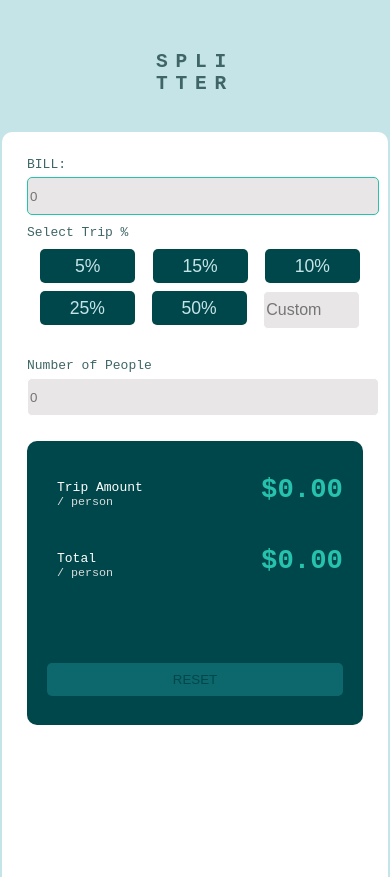
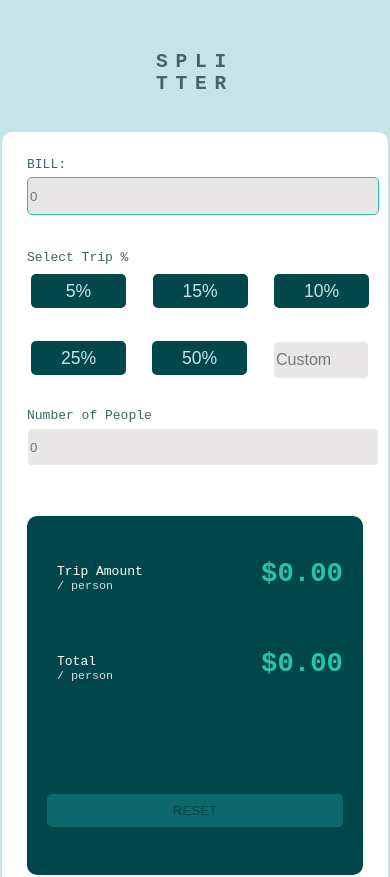
Before and after one commit to J-Henrique-Ferreira/tip-calculator-app-main, a plain HTML site: page index.html in a window 390 px wide. Shown: the top 877 px of the page. Drawn offline with Linux system fonts and the light colour scheme.

Commit message:
atualização page

```diff
--- a/index.html
+++ b/index.html
@@ -35,8 +35,8 @@
                   <li><button>5%</button></li>
                   <li><button>15%</button></li>
                   <li><button>10%</button></li>
+
                 </ul>
-
                 <ul>
                   <li><button>25%</button></li>
                   <li><button>50%</button></li>
@@ -71,9 +71,9 @@
   </article>
 
 
-<!-- <div class="attribution">
+ <footer class="attribution">
     Challenge by <a href="https://www.frontendmentor.io?ref=challenge" target="_blank">Frontend Mentor</a>.
-    Coded by <a href="#">Your Name Here</a>.-->
-  </div>
+    Coded by <a href="#">Your Name Here</a>.
+  </footer>
 </body>
 </html>
--- a/style.css
+++ b/style.css
@@ -47,7 +47,7 @@ article {
 
 .container {
     display: grid;
-    grid-template-columns: 200px auto 200px;
+    grid-template-columns: auto 750px auto;
     grid-template-rows: auto auto  auto;
     grid-template-areas:
     '. . .'
@@ -80,7 +80,7 @@ article {
     border-radius: 5px;
     margin: 0 0 35px 0;
     height: 34px;
-    width: 100%;
+    width: 300px;
 }
 
 .celula1 input:hover {
@@ -105,6 +105,7 @@ article {
     display: inline-flex;
     margin: 0;
     padding: 0;
+    columns: 3;
 }
 .celula1 button {
     font-size: 1.1em;
@@ -128,7 +129,7 @@ article {
     background-color: var(--colorInput);
     font-size: 1em;
     margin: 4px;
-    width: 91px;
+    width: 90px;
     height: 34px;
     color: var(--color2);
 }
@@ -252,7 +253,7 @@ celula1#inCustom:focus{
 
 /*------------------ RESPONSIVE ----------------*/
 
-@media (max-width: 800px) {
+@media (max-width: 760px) {
 
     .container {
         display: grid;
@@ -279,100 +280,65 @@ celula1#inCustom:focus{
         margin-bottom: 10px;
     }
 
-    .celula1 p{
-
-    }
-
     .celula1 input {
-        margin: 0 0 10px 0;
-
-
-    }
-    .celula1 input:hover {
-
-    }
-
-    .celula1 input:focus{
-
-    }
-
-    .buttons {
+        width: 100%;
     }
 
     .celula1 ul{
         display: flex;
-       justify-content: space-evenly;
-
+        justify-content: space-between;
+        margin: 0 0 25px 0;
     }
-    .celula1 button {
-    }
-
-    .celula1 button:hover {
-
-    }
-
-    .celula1 #inCustom {
-
-    }
-
-
-
-    celula1#inCustom:focus{
-
-    }
-
-
-
 
     .celula2 {
         margin: 5px 25px 15px 25px;
     }
 
-    .box1 {
+}
 
+
+@media (max-width: 500px) {
+    @media (max-width: 760px) {
+
+        .container {
+            display: grid;
+            grid-template-columns:  auto ;
+            grid-template-areas:
+            'grid';
 
         }
 
-    .box1 h2 {
+        .grid {
+            background-color: var(--color4);
+            grid-area: grid;
+            border-radius: 10px;
+            margin: 2px;
+            height: auto;
+            display: grid;
+            grid-template-columns: 1fr;
+            grid-template-rows: 1fr 1fr 1fr;
+            grid-area:
+            'celula1'
+            'celula2';
+        }
+        .celula1 {
+            margin-bottom: 10px;
+        }
+
+        .celula1 input {
+            width: 100%;
+        }
+
+        .celula1 ul{
+            display: flex;
+            justify-content: space-between;
 
         }
 
-    .box1 p {
+        .celula2 {
+            margin: 5px 25px 15px 25px;
+        }
 
     }
 
-    .span1 {
-
 }
-
-
-
-    .box2 {
-
-
-    }
-
-    .box2 h2 {
-
-    }
-
-    .box2 p {
-
-    }
-
-    .span2 {
-
-    }
-
-    .div-buttom-reset {
-
-    }
-
-    .buttom-reset {
-
-    }
-
-    .buttom-reset:hover {
-
-    }
-}
```
Lines whose indentation alone changed are shown as unchanged.
